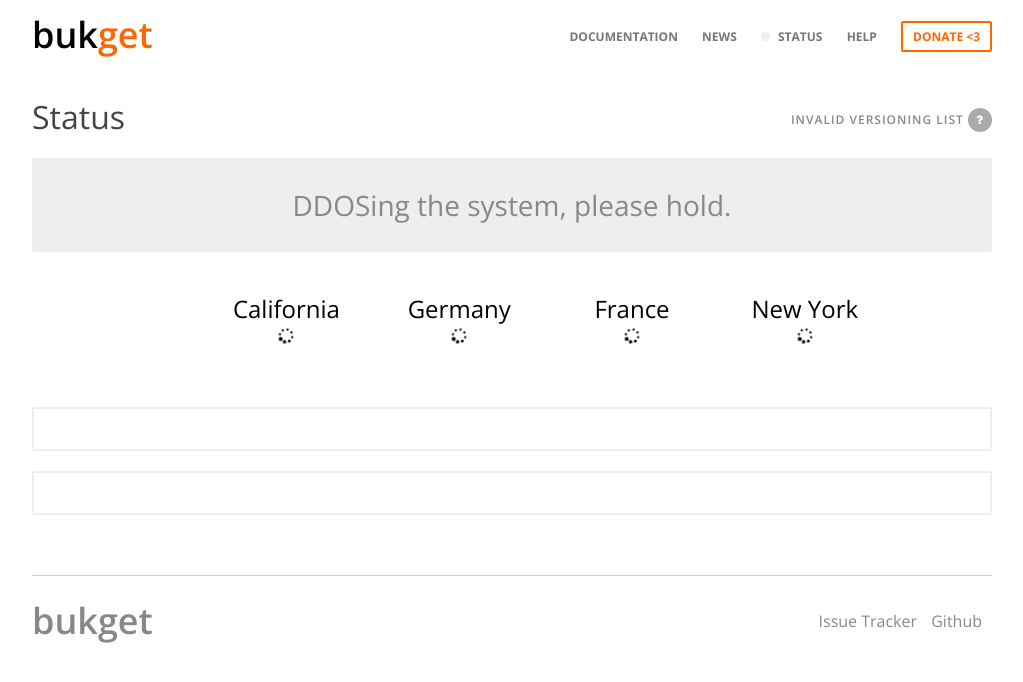
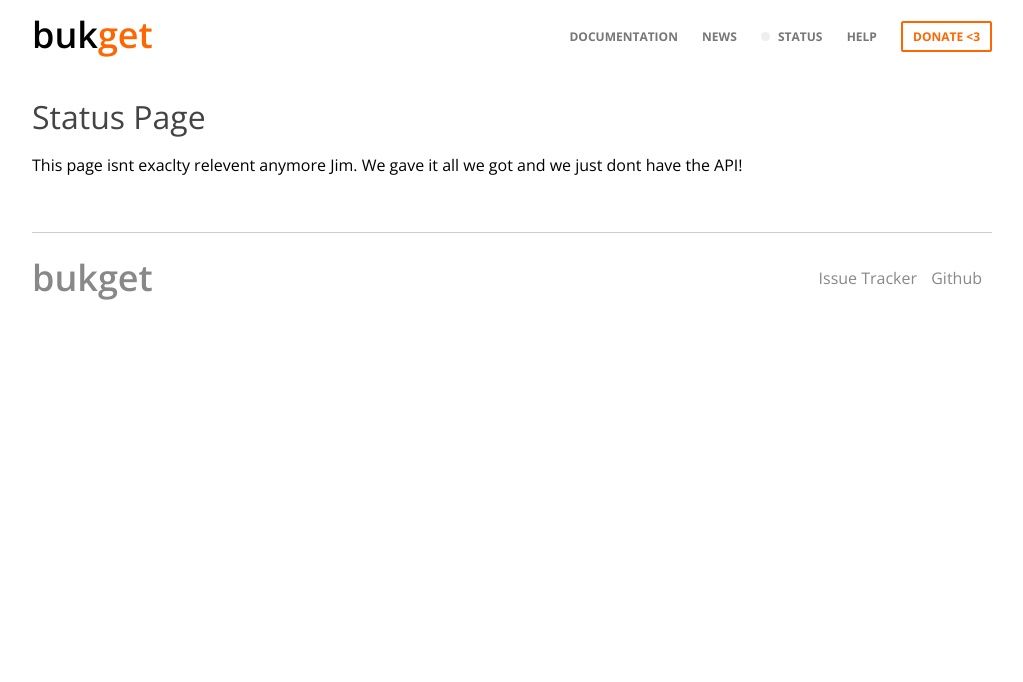
Before and after one commit to BukGet/website, a Jekyll site: the page built from status.html, in a window 1280 px wide. Shown: the top 682 px of the page, without its empty margins (128-1151 px from the left). Built offline with Jekyll 4.4.1, drawn with Linux system fonts in a browser that asks for light colours; nearby versions of some CDN libraries; some web fonts are replaced.

Commit message:
Update status.html

```diff
--- a/status.html
+++ b/status.html
@@ -5,63 +5,8 @@ title: Status
 <div class="page">
   <div class="status section">
     <div class="page-inner">
-      <h1>
-        <div class="right">
-          <a class="show_hide" rel="#naughty" href="">Invalid Versioning List <span class="help-bubble"><span class="fa fa-question"></span></span></a>
-        </div>
-
-        Status
-      </h1>
-      <div id="naughty"><h1 class="title">Invalid Versioning List</h1><p style="margin-left: 20px;">The invalid version list is a list of plugins that have had to be switched over to using the BukkitDev versioning instead of the plugin.yml versioning. This happens when it is detected that there are 3 or more plugins with only 1 unique version between them (e.g. All of the plugin versions are considered v0.1 in the plugin.yml). This generally indicates that the plugin developer hasn’t been updating their plugin.yml to reflect new versions of their code and you should not trust the versioning indicated by the server for these plugins.</p></div>
-      <div class="overall">
-        <p>Systems are experiencing slight turbulance.</p>
-      </div>
-
-      <div class="system ca v3">
-        <h2>California</h2>
-
-        <div class="blocks">
-          <div class="indicator"><span class="fa fa-spin fa-spinner"></span></div>
-        </div>
-      </div>
-
-      <div class="system de v3">
-        <h2>Germany</h2>
-
-        <div class="blocks">
-          <div class="indicator"><span class="fa fa-spin fa-spinner"></span></div>
-        </div>
-      </div>
-
-      <div class="system fr v3">
-        <h2>France</h2>
-
-        <div class="blocks">
-          <div class="indicator"><span class="fa fa-spin fa-spinner"></span></div>
-        </div>
-      </div>
-
-      <div class="system ny v3">
-        <h2>New York</h2>
-
-        <div class="blocks">
-          <div class="indicator"><span class="fa fa-spin fa-spinner"></span></div>
-        </div>
-      </div>
-
-      <div class="clear"></div>
-
-      <div class="template" data-template="server">
-        <span class="block" title="Plugin Listing"></span>
-      </div>
-
-      <div class="template" data-template="block">
-        <span class="block" title="Plugin Listing"></span>
-      </div>
-      <div class="chart" id="requests">
-      </div>
-      <div class="chart" id="useragents">
-      </div>
+      <h1>Status Page</h1>
+      <p>This page isnt exaclty relevent anymore Jim.  We gave it all we got and we just dont have the API!</p>
     </div>
   </div>
 </div>
```
